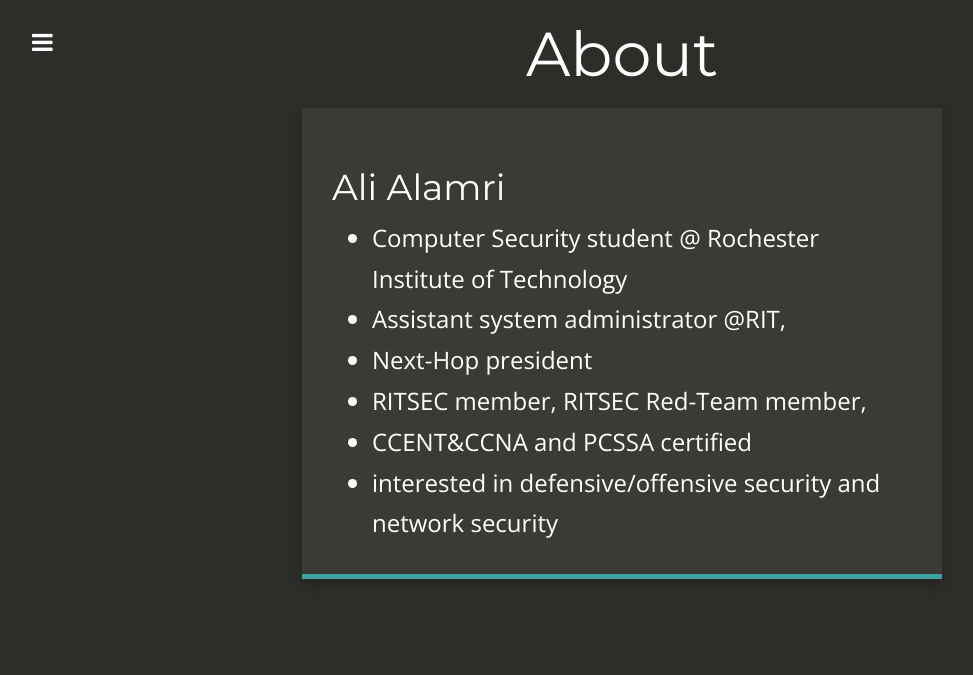
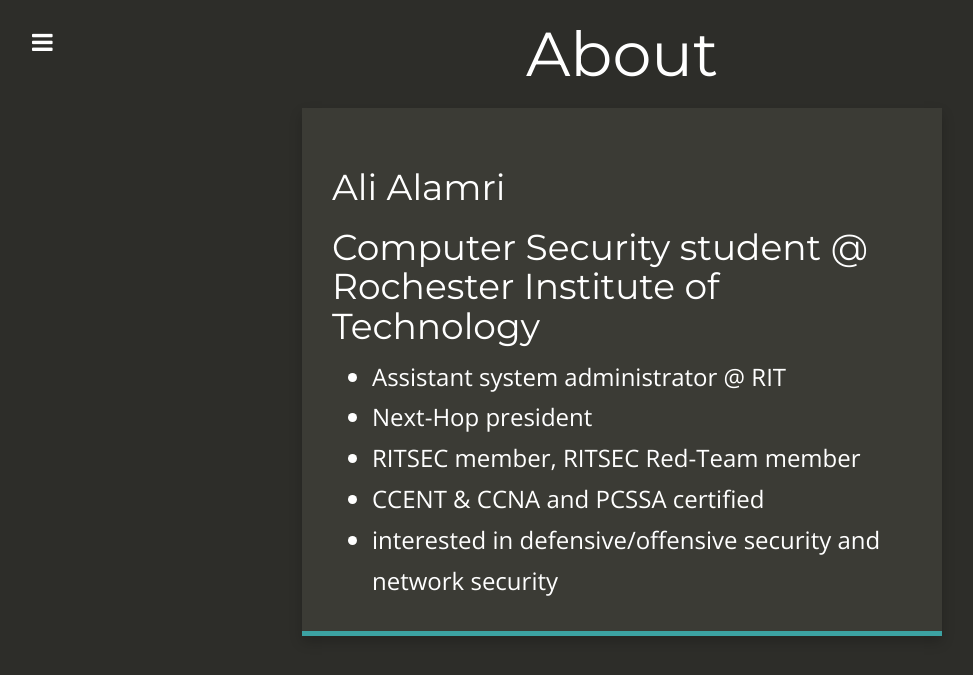
Before and after one commit to sh1dow3r/layer0, a Jekyll site: the page built from about.md, in a window 1280 px wide. Shown: the top 675 px of the page, without its empty margins (18-991 px from the left). Built offline with Jekyll 4.4.1, drawn with Linux system fonts in a browser that asks for light colours; nearby versions of some CDN libraries.

```diff
--- a/about.md
+++ b/about.md
@@ -6,9 +6,9 @@ permalink: /about/
 
 # Ali Alamri
 
-* Computer Security student @ Rochester Institute of Technology
-* Assistant system administrator @RIT,
+## Computer Security student @ Rochester Institute of Technology
+* Assistant system administrator @ RIT
 * Next-Hop president
-* RITSEC member, RITSEC Red-Team member,
-* CCENT&CCNA and PCSSA certified
+* RITSEC member, RITSEC Red-Team member
+* CCENT & CCNA and PCSSA certified
 * interested in defensive/offensive security and network security
```
